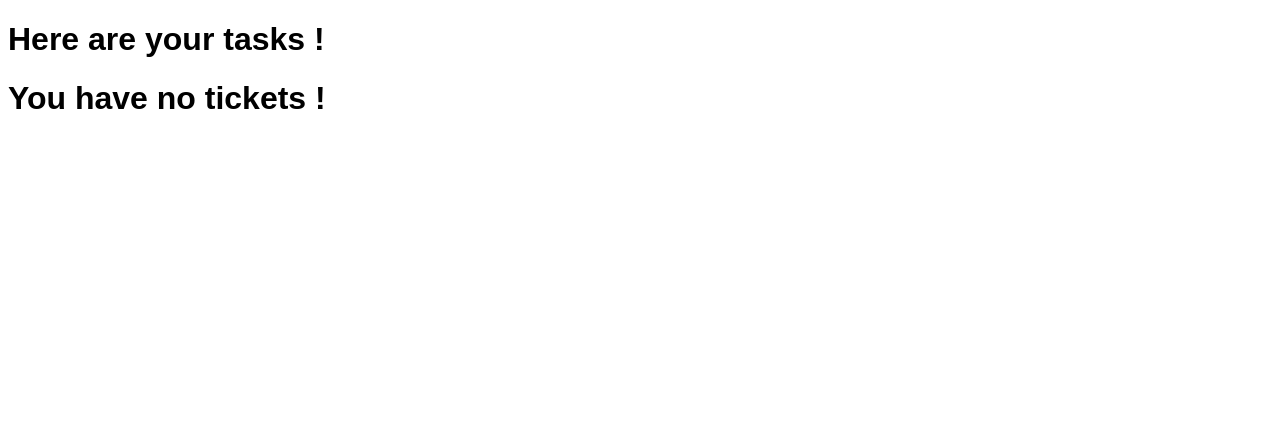
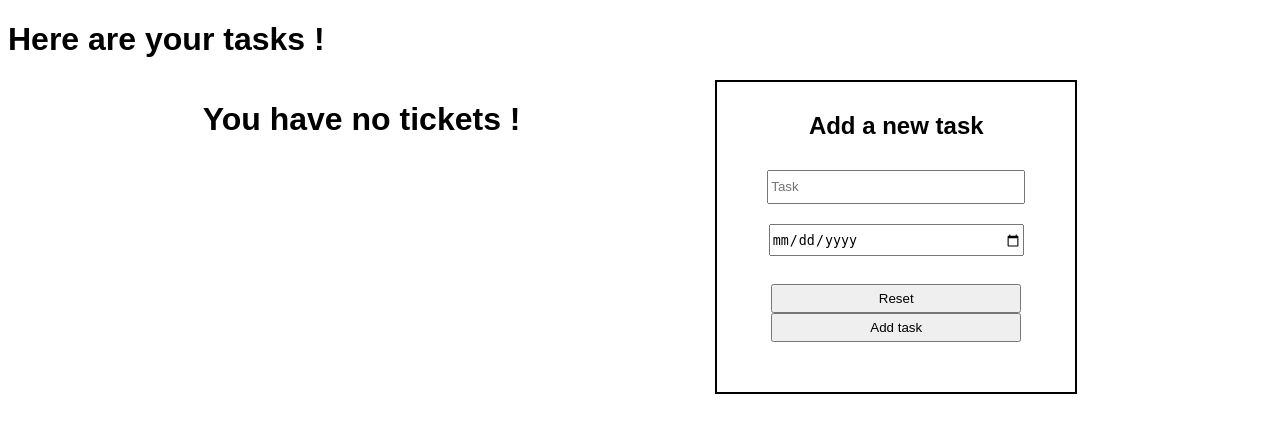
Before and after one commit to Boucanier/Todo_app, a Flask app: template src/toudou/templates/index.html in a window 1280 px wide. Shown: the top 433 px of the page. Run offline with Flask 3, Linux system fonts and the light colour scheme; the template is opened without the code that fills it, so the values that code supplies are empty.

Commit message:
Form to add todo

```diff
--- a/src/toudou/static/css/theme.css
+++ /dev/null
@@ -1,22 +0,0 @@
-html {
-    font-family: Arial;
-}
-
-table {
-    border: 2px solid black;
-    border-collapse: collapse;
-}
-
-tr:has(th) {
-    border: 2px solid black;
-    font-size: 30px;
-}
-
-th {
-    padding: 10px 100px 10px 100px;
-}
-
-td {
-    border: 1px solid grey;
-    padding: 10px;
-}
--- /dev/null
+++ b/src/toudou/static/style/theme.css
@@ -0,0 +1,61 @@
+html {
+    font-family: Arial;
+}
+
+table {
+    border: 2px solid black;
+    border-collapse: collapse;
+}
+
+tr:has(th) {
+    border: 2px solid black;
+    font-size: 30px;
+}
+
+th {
+    padding: 10px 100px 10px 100px;
+}
+
+td {
+    border: 1px solid grey;
+    padding: 10px;
+}
+
+tr:has(td):hover {
+    background-color: rgb(109, 175, 250);
+}
+
+#main_frame {
+    display: flex;
+    flex-direction: row;
+    align-items: top;
+    justify-content: space-evenly;
+}
+
+#add_todo {
+    display: flex;
+    flex-direction: column;
+    align-items: center;
+    justify-content: center;
+    border: 2px solid black;
+    padding: 50px;
+    padding-top: 10px;
+    height: 250px;
+}
+
+#add_todo input {
+    width: 250px;
+    height: 30px;
+}
+
+.reset_input:hover {
+    background-color: rgb(255, 125, 125);
+}
+
+.sub_input:hover {
+    background-color: rgb(109, 175, 250);
+}
+
+.task_field {
+    margin: 10px 0 10px 0;
+}
--- a/src/toudou/templates/index.html
+++ b/src/toudou/templates/index.html
@@ -2,13 +2,14 @@
 <html lang="en">
 <head>
     <meta charset="UTF-8">
-    <link rel="stylesheet" type="text/css" href="{{ url_for('static', filename='css/theme.css') }}">
+    <link rel="stylesheet" type="text/css" href="{{ url_for('static', filename='style/theme.css') }}">
     <title>Home</title>
 </head>
 
 <body>
 <h1>Here are your tasks !</h1>
 
+<div id="main_frame">
 {% if todos %}
     <table>
         <tr>
@@ -17,6 +18,7 @@
             <th>Task</th>
             <th>Complete</th>
         </tr>
+
         {% for todo in todos %}
             <tr>
                 <td>{{ todo.id }}</td>
@@ -29,7 +31,17 @@
 
 {% else %}
     <h1>You have no tickets !</h1>
+{% endif %}
 
-{% endif %}
+<form id="add_todo" method="GET">
+    <h2>Add a new task</h2>
+    <input type="text" name="task" placeholder="Task" class="task_field" required>
+    <input type="date" name="due" class="task_field">
+    <br>
+    <input type="hidden" name="action" value="add">
+    <input type="reset" value="Reset" class="reset_input">
+    <input type="submit" value="Add task" class="sub_input">
+</form>
+</div>
 </body>
 </html>
--- a/src/toudou/views_web.py
+++ b/src/toudou/views_web.py
@@ -1,9 +1,16 @@
-from flask import Flask, render_template
+from flask import Flask, render_template, request
+from datetime import date, datetime
 
 import toudou.models as models
 
 app = Flask(__name__)
 
+@app.route("/toudou/", methods=["GET"])
+def controller():
+    if request.args.get('action') == "add":
+        models.create_todo(request.args.get('task', ''), due=((datetime.strptime(request.args.get('due', ''), "%Y-%m-%d")).date() if request.args.get('due') else None)) # type: ignore
+    return render_template("index.html", todos=models.get_all_todos())
+
 @app.route("/toudou/")
-def index(todos=None):
+def index():
     return render_template("index.html", todos=models.get_all_todos())
```
